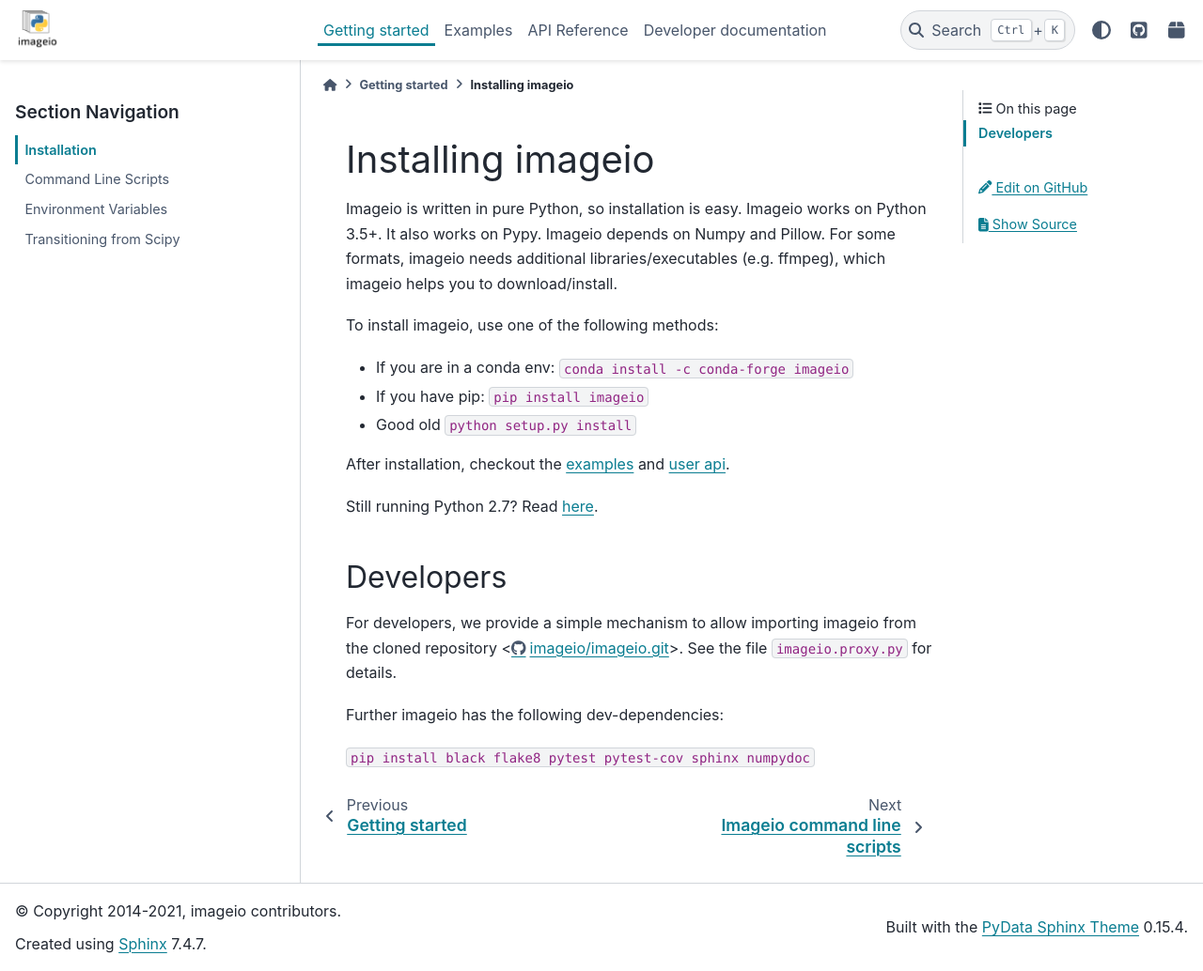
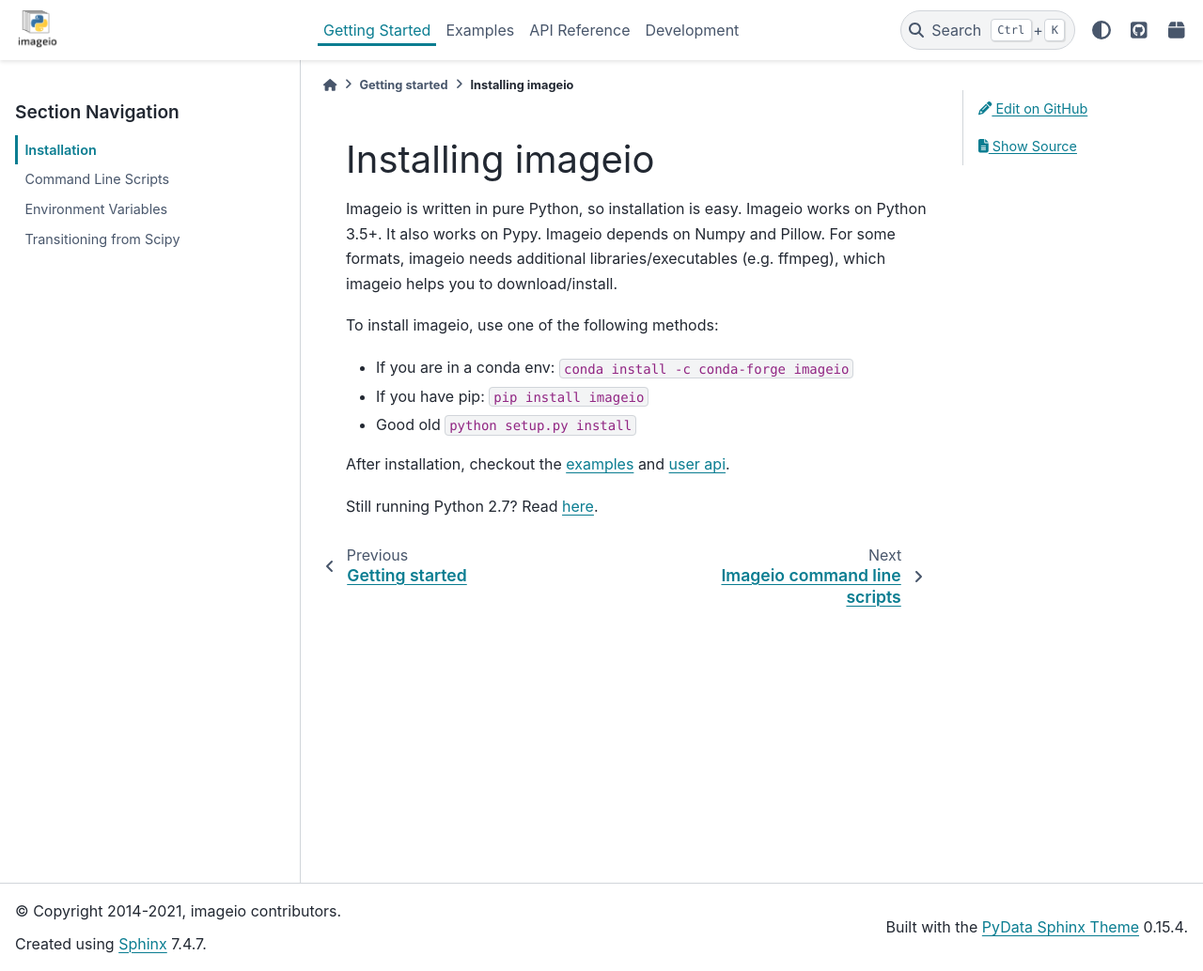
Before and after one commit to imageio/imageio, a Sphinx documentation site: the page built from docs/getting_started/installation.rst, in a window 1280 px wide and 1034 px high. Shown: the whole window at 94% size. Built offline with Sphinx 7.4.7 and the PyData theme 0.15.4, drawn with Linux system fonts in a browser that asks for light colours; pages that are not in the unit, such as notebooks, are missing from menus.

Commit message:
DOC: reorganize folder structure

```diff
--- a/docs/sec_gettingstarted.rst
+++ b/docs/getting_started/index.rst
@@ -7,7 +7,6 @@ Getting started
 
   Installation <installation>
   Standard images <standardimages>
-  Available Formats <formats>
   Command Line Scripts <cmdlinescripts>
   Environment Variables <envvariables>
   Transitioning from Scipy <scipy>
--- a/docs/installation.rst
+++ b/docs/getting_started/installation.rst
@@ -14,18 +14,6 @@ To install imageio, use one of the following methods:
 * Good old ``python setup.py install``
 
 After installation, checkout the
-:doc:`examples  <examples>` and :doc:`user api <userapi>`.
+:doc:`examples <../examples>` and :doc:`user api <../userapi>`.
 
 Still running Python 2.7? Read :doc:`here <drop27>`.
-
-
-Developers
-----------
-
-For developers, we provide a simple mechanism to allow importing
-imageio from the cloned repository <https://github.com/imageio/imageio.git>.
-See the file ``imageio.proxy.py`` for details.
-
-Further imageio has the following dev-dependencies:
-
-``pip install black flake8 pytest pytest-cov sphinx numpydoc``
--- a/docs/imageio_ext.py
+++ b/docs/imageio_ext.py
@@ -129,7 +129,7 @@ def create_plugin_docs():
     text += code
 
     # Write
-    _write("plugins.rst", text)
+    _write("development/plugins.rst", text)
 
 
 format_doc_text = """
@@ -235,4 +235,4 @@ def create_standard_images_docs():
         description = EXAMPLE_IMAGES[name]
         text += "* `%s <%s>`_: %s\n\n" % (name, baseurl + name, description)
 
-    _write("standardimages.rst", text)
+    _write("getting_started/standardimages.rst", text)
--- a/docs/index.rst
+++ b/docs/index.rst
@@ -9,7 +9,8 @@ Contents:
 .. toctree::
   :maxdepth: 2
 
-  sec_gettingstarted
+  Getting Started <getting_started/index>
   Examples <examples>
+  Formats & Backends <formats>
   API Reference <userapi>
-  sec_developer
+  Development <development/index>
```
Also changed, not shown: docs/development/index.rst (added, +21 -0 lines), docs/sec_developer.rst (deleted, +0 -9 lines), docs/development/devapi.rst (renamed from docs/devapi.rst), docs/getting_started/cmdlinescripts.rst (renamed from docs/cmdlinescripts.rst), docs/getting_started/drop27.rst (renamed from docs/drop27.rst), docs/getting_started/envvariables.rst (renamed from docs/envvariables.rst), docs/getting_started/scipy.rst (renamed from docs/scipy.rst).
